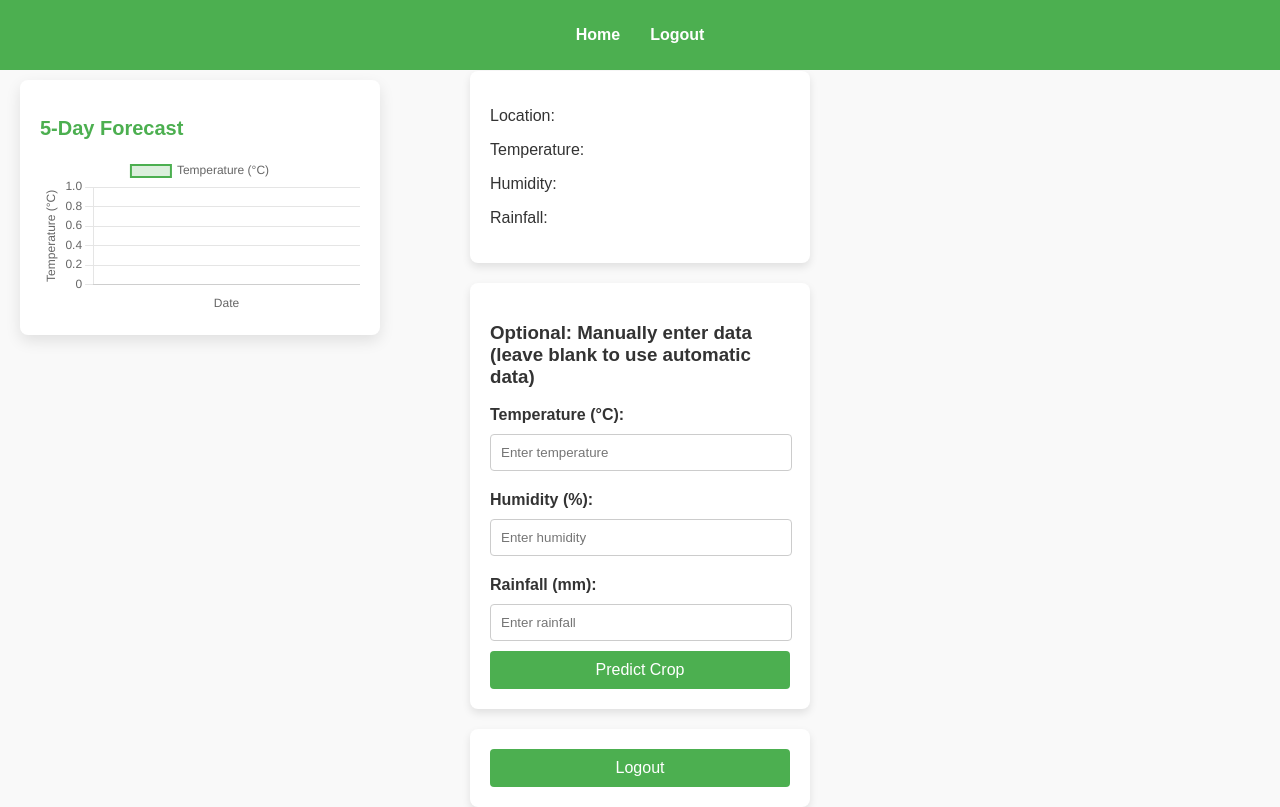
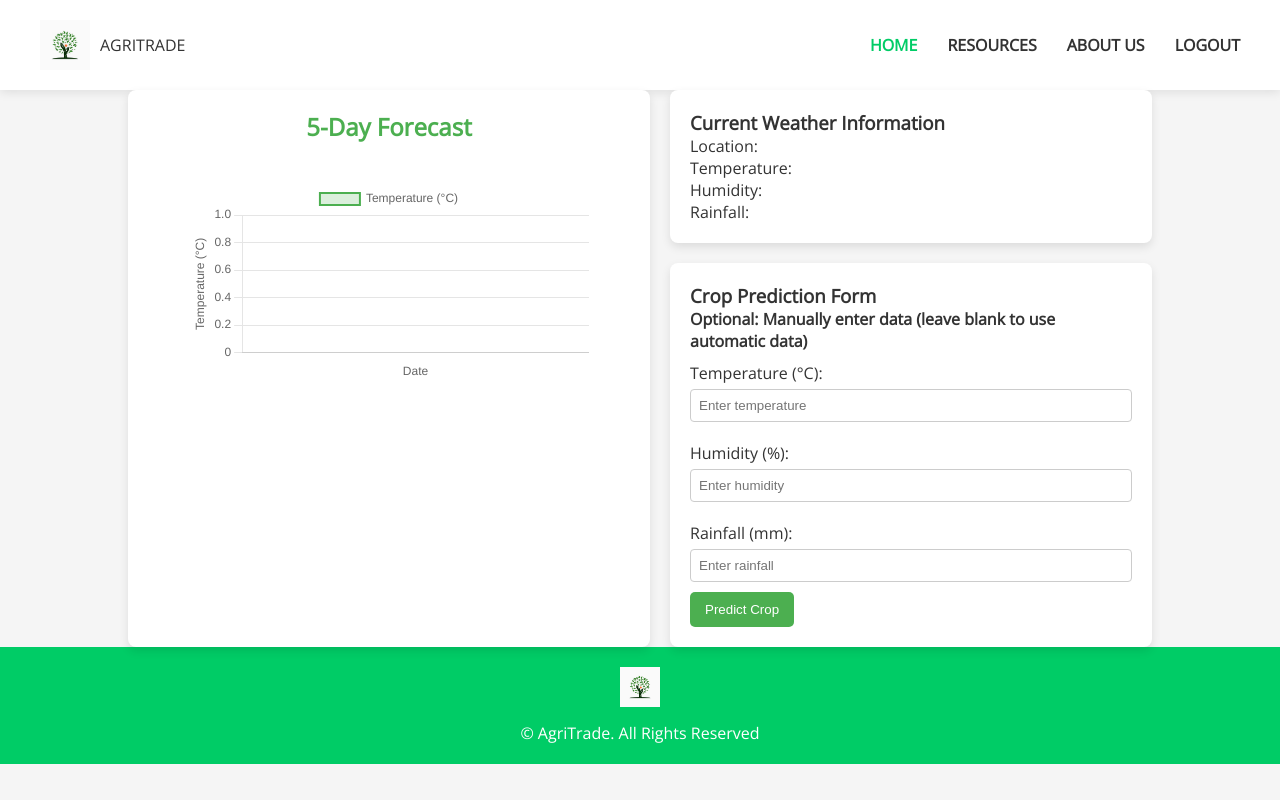
Before and after one commit to briankkogi/Agritrade, a Flask app: page /home in a window 1280 px wide. After the commit the page ends 764 px from the top, so only its background shows below. Run offline with Flask 3, Linux system fonts and the light colour scheme; the visitor is signed in with stand-in values (Sample User, id 1); data that the repository does not hold is empty; parts of the project's set-up code (start-up, migrations or seed data) failed here and were passed over.

Commit message:
figma changes

```diff
--- a/static/styles.css
+++ b/static/styles.css
@@ -1,166 +1,176 @@
-body {
-    font-family: 'Arial', sans-serif;
-    background-color: #f9f9f9;
+/* General resets */
+* {
     margin: 0;
     padding: 0;
-    display: flex;
-    flex-direction: column;
-    align-items: center;
-    justify-content: center;
-    height: 100vh;
-    color: #333;
-    position: relative;
+    box-sizing: border-box;
 }
 
-h1 {
-    color: #4CAF50;
-    margin-bottom: 20px;
+/* Full body styling */
+body {
+    font-family: 'Open Sans', sans-serif;
+    color: #333;
+    background-color: #f5f5f5;
 }
 
-nav {
-    background-color: #4CAF50; /* Navigation bar background color */
-    width: 100%; /* Full width */
-    padding: 10px 0; /* Padding for the nav bar */
-    position: absolute; /* Positioning the nav bar */
-    top: 0; /* Aligning it to the top */
-    left: 0; /* Aligning it to the left */
+/* Header section */
+header {
+    display: flex;
+    justify-content: space-between;
+    align-items: center;
+    background-color: #ffffff;
+    padding: 20px 40px;
+    box-shadow: 0 2px 10px rgba(0, 0, 0, 0.1);
+}
+
+.logo {
+    display: flex;
+    align-items: center;
+}
+
+.logo img {
+    height: 50px;
+    margin-right: 10px;
 }
 
 nav ul {
-    list-style-type: none; /* Removing bullet points */
-    display: flex; /* Flexbox for horizontal alignment */
-    justify-content: center; /* Centering nav items */
-    padding: 0; /* Removing default padding */
+    list-style: none;
+    display: flex;
 }
 
-nav li {
-    margin: 0 15px; /* Margin between nav items */
+nav ul li {
+    margin-left: 30px;
 }
 
-nav a {
-    color: white; /* Text color */
-    text-decoration: none; /* Removing underline */
-    font-weight: bold; /* Bold text */
-    transition: color 0.3s; /* Transition for hover effect */
+nav ul li a {
+    text-decoration: none;
+    font-weight: bold;
+    color: #333;
+    transition: color 0.3s;
 }
 
-nav a:hover {
-    color: #45a049; /* Change color on hover */
+nav ul li a.active {
+    color: #00cc66;
+}
+
+nav ul li a:hover {
+    color: #00cc66;
+}
+
+/* Main content styling */
+main {
+    width: 100%; /* Full width for the main content */
+    display: flex; /* Use flexbox for layout */
+    justify-content: center; /* Center the main content */
+}
+
+.container {
+    display: flex; /* Flex layout for left and right sections */
+    width: 80%; /* Responsive width */
+    max-width: 1200px; /* Limit maximum width */
+}
+
+#forecast-widget {
+    background-color: #fff;
+    padding: 20px;
+    border-radius: 8px;
+    box-shadow: 0 4px 10px rgba(0, 0, 0, 0.1);
+    margin-right: 20px; /* Space between forecast and right section */
+    flex: 1; /* Allow the forecast widget to grow */
+}
+
+#forecast-widget h2 {
+    text-align: center;
+    margin-bottom: 20px;
+    color: #4CAF50;
+}
+
+#forecast-container {
+    display: flex;
+    justify-content: space-between; /* Space out forecast cards */
+    flex-wrap: wrap; /* Allow wrapping to multiple rows on smaller screens */
+    margin-bottom: 20px; /* Space between forecast and chart */
+}
+
+.forecast-day {
+    background-color: #e8f5e9;
+    border: 1px solid #c8e6c9;
+    border-radius: 8px;
+    margin: 10px; /* Adjusted margin for better spacing */
+    padding: 15px;
+    flex: 1 1 calc(20% - 20px); /* Responsive width, taking margins into account */
+    min-width: 150px; /* Ensure a minimum width for small screens */
+    text-align: center;
+    transition: transform 0.3s;
+}
+
+.forecast-day:hover {
+    transform: scale(1.05); /* Slightly enlarge the card on hover */
+}
+
+.forecast-details {
+    font-size: 0.9em;
+    color: #333; /* Ensure text is easily readable */
+}
+
+canvas {
+    margin: 0 auto; /* Center the chart */
+    display: block; /* Make sure the chart is treated as a block element */
+}
+
+.right-section {
+    flex: 1; /* Allow the right section to grow */
 }
 
 #weather-info {
     background-color: #fff;
+    padding: 20px;
     border-radius: 8px;
-    padding: 20px;
-    box-shadow: 0 4px 8px rgba(0, 0, 0, 0.1);
+    box-shadow: 0 4px 10px rgba(0, 0, 0, 0.1);
     margin-bottom: 20px;
-    width: 300px;
-    text-align: left;
 }
 
-/* Forecast widget styling to resemble OpenWeather */
-#forecast-widget {
+#prediction-form {
     background-color: #fff;
+    padding: 20px;
     border-radius: 8px;
-    padding: 20px;
-    box-shadow: 0 6px 15px rgba(0, 0, 0, 0.1);
-    width: 320px;
-    position: absolute;
-    top: 80px; /* Adjusted to avoid overlap with nav */
-    left: 20px;
-    text-align: left;
-    font-family: 'Arial', sans-serif;
-    color: #333;
+    box-shadow: 0 4px 10px rgba(0, 0, 0, 0.1);
 }
 
-#forecast-widget h2 {
-    font-size: 20px;
-    margin-bottom: 15px;
-    color: #4CAF50;
+#prediction-form label {
+    display: block;
+    margin: 10px 0 5px;
 }
 
-.forecast-button {
-    background-color: #4CAF50;
-    color: white;
-    border: none;
-    border-radius: 8px;
-    padding: 10px;
-    margin: 5px 0;
-    font-size: 16px;
-    cursor: pointer;
-    width: 100%;
-    text-align: left;
-    transition: background-color 0.3s;
-}
-
-.forecast-button:hover {
-    background-color: #45a049;
-}
-
-.forecast-details {
-    font-size: 14px;
-    color: #666;
-    margin-top: 5px;
-}
-
-.forecast-details span {
-    display: block;
-    color: #333;
-    font-weight: bold;
-}
-
-/* Form styling */
-form {
-    background-color: #fff;
-    border-radius: 8px;
-    padding: 20px;
-    box-shadow: 0 4px 8px rgba(0, 0, 0, 0.1);
-    width: 300px;
-    text-align: left;
-}
-
-label {
-    margin-top: 10px;
-    display: block;
-    font-weight: bold;
-}
-
-input[type="number"], input[type="hidden"] {
-    width: calc(100% - 20px);
-    padding: 10px;
-    margin: 10px 0;
+#prediction-form input {
+    width: 100%; /* Full width for inputs */
+    padding: 8px;
+    margin-bottom: 10px;
     border: 1px solid #ccc;
     border-radius: 4px;
 }
 
-button {
+#prediction-form button {
     background-color: #4CAF50;
     color: white;
+    border: none;
     padding: 10px 15px;
-    border: none;
-    border-radius: 4px;
+    border-radius: 5px;
     cursor: pointer;
-    font-size: 16px;
-    transition: background-color 0.3s;
-    width: 100%;
 }
 
-button:hover {
+#prediction-form button:hover {
     background-color: #45a049;
 }
 
-/* Responsive design */
-@media (max-width: 400px) {
-    #weather-info, form {
-        width: 90%;
-    }
+/* Footer styling */
+footer {
+    background-color: #00cc66;
+    color: white;
+    text-align: center;
+    padding: 20px;
+}
 
-    #forecast-widget {
-        width: 90%;
-        top: auto;
-        left: auto;
-        right: 10px;
-        bottom: 10px;
-        position: fixed;
-    }
+.footer-logo img {
+    height: 40px;
+    margin-bottom: 10px;
 }
--- a/templates/index.html
+++ b/templates/index.html
@@ -5,6 +5,7 @@
     <meta name="viewport" content="width=device-width, initial-scale=1.0">
     <title>Crop Prediction</title>
     <link rel="stylesheet" href="{{ url_for('static', filename='styles.css') }}">
+    <link href="https://fonts.googleapis.com/css2?family=Montserrat:wght@700&family=Open+Sans:wght@400&display=swap" rel="stylesheet">
     <script src="https://cdn.jsdelivr.net/npm/chart.js"></script>
     <script>
         // Function to get the user's location using Geolocation API
@@ -180,33 +181,46 @@
     </script>
 </head>
 <body>
+    <!-- Header -->
+    <header>
+        <div class="logo">
+            <img src="{{ url_for('static', filename='AgriTrade Logo.jpeg') }}" alt="AgriTrade Logo">
+            <span>AGRITRADE</span>
+        </div>
         <nav>
             <ul>
-            <li><a href="{{ url_for('home') }}">Home</a></li>
-            <li><a href="{{ url_for('logout') }}">Logout</a></li>
+                <li><a href="{{ url_for('home') }}" class="active">HOME</a></li>
+                <li><a href="#">RESOURCES</a></li>
+                <li><a href="#">ABOUT US</a></li>
+                <li><a href="{{ url_for('logout') }}">LOGOUT</a></li>
             </ul>
         </nav>
+    </header>
 
-    <h1>Welcome to Crop Prediction</h1>
-
+    <main>
+        <div class="container">
             <!-- Forecast Widget -->
-    <div id="forecast-widget">
+            <section id="forecast-widget">
                 <h2>5-Day Forecast</h2>
                 <div id="forecast-container">
                     <!-- Forecast days will be dynamically populated here -->
                 </div>
                 <canvas id="temperature-chart" width="400" height="200"></canvas>
-    </div>
+            </section>
 
+            <div class="right-section">
                 <!-- Weather Information Section -->
-    <div id="weather-info">
+                <section id="weather-info">
+                    <h3>Current Weather Information</h3>
                     <p id="location">Location: </p>
                     <p id="temperature">Temperature: </p>
                     <p id="humidity">Humidity: </p>
                     <p id="rainfall">Rainfall: </p>
-    </div>
+                </section>
 
                 <!-- Form for Crop Prediction -->
+                <section id="prediction-form">
+                    <h3>Crop Prediction Form</h3>
                     <form method="POST" action="/predict">
                         <!-- Hidden fields to store automatic weather data for prediction -->
                         <input type="hidden" id="latitude" name="latitude">
@@ -215,7 +229,7 @@
                         <input type="hidden" id="humidity-input" name="humidity">
                         <input type="hidden" id="rainfall-input" name="rainfall">
 
-        <h3>Optional: Manually enter data (leave blank to use automatic data)</h3>
+                        <h4>Optional: Manually enter data (leave blank to use automatic data)</h4>
                         <label for="user-temperature">Temperature (°C):</label>
                         <input type="number" step="0.01" id="user-temperature" name="user-temperature" placeholder="Enter temperature"><br>
 
@@ -227,10 +241,17 @@
 
                         <button type="submit">Predict Crop</button>
                     </form>
+                </section>
+            </div>
+        </div>
+    </main>
 
-    <!-- Logout Button -->
-    <form action="/logout" method="GET" style="margin-top: 20px;">
-        <button type="submit">Logout</button>
-    </form>
+    <!-- Footer -->
+    <footer>
+        <div class="footer-logo">
+            <img src="{{ url_for('static', filename='AgriTrade Logo.jpeg') }}" alt="AgriTrade Logo">
+        </div>
+        <p>© AgriTrade. All Rights Reserved</p>
+    </footer>
 </body>
 </html>
```
Also changed, not shown: static/welcome.css (+55 -71 lines), templates/welcome.html (+18 -35 lines), static/farm.jpg (added), static/farmers.jpg (added), 2 other files. Lines whose indentation alone changed are shown as unchanged.
